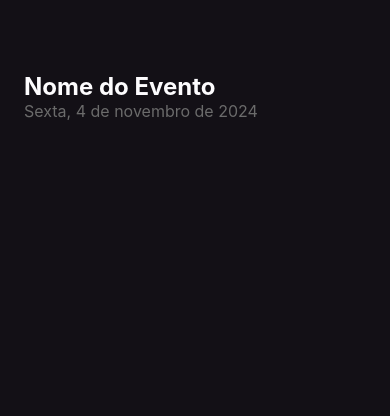
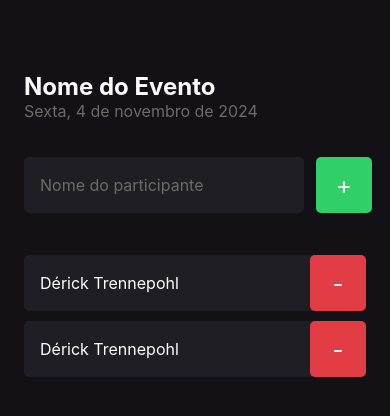
Before and after one commit to 6derick6/ImHere-App, a React Native app: screen / in a window 390 px wide. Shown: the top 416 px of the page. Built offline with nearby package versions, Linux system fonts and the light colour scheme.

Commit message:
Criando Componente Participante

```diff
--- a/App.tsx
+++ b/App.tsx
@@ -1,30 +1,8 @@
 import { Text, View, StyleSheet } from "react-native";
+import { Home } from "./src/screens/Home";
 
 export default function App(){
   return(
-    <View style={styles.container}>
-      <Text style={styles.eventName}>Nome do Evento</Text>
-      <Text style={styles.eventDate}>Sexta, 4 de novembro de 2024</Text>
-    </View>
+    <Home />
   )
 }
-
-const styles = StyleSheet.create({
-  container: {
-    flex: 1,
-    backgroundColor: '#131016',
-    padding: 24
-  },
-
-  eventName: {
-    color: '#FDFCFE',
-    fontSize: 24,
-    fontWeight: 'bold',
-    marginTop: 48
-  },
-
-  eventDate: {
-    color: '#6B6B6B',
-    fontSize: 16
-  }
-});
--- /dev/null
+++ b/src/components/Participant/index.tsx
@@ -0,0 +1,13 @@
+import { View, Text, TouchableOpacity } from "react-native";
+import { styles } from "./style";
+
+export function Participant(){
+  return(
+    <View style={styles.container}>
+      <Text style={styles.name}>Dérick Trennepohl</Text>
+      <TouchableOpacity style={styles.button}>
+          <Text style={styles.buttonText}>-</Text>
+        </TouchableOpacity>
+    </View>
+  )
+}
--- /dev/null
+++ b/src/components/Participant/style.ts
@@ -0,0 +1,33 @@
+import { StyleSheet } from "react-native";
+
+export const styles = StyleSheet.create({
+  container: {
+    width: '100%',
+    backgroundColor: '#1F1E25',
+    borderRadius: 5,
+    flexDirection: 'row',
+    alignItems: 'center',
+    marginBottom: 10
+  },
+
+  name: {
+    flex: 1,
+    fontSize: 16,
+    color: '#FFF',
+    marginLeft: 16,
+  },
+
+  buttonText: {
+    color: '#FFF',
+    fontSize: 24
+  },
+
+  button: {
+    width: 56,
+    height: 56,
+    borderRadius: 5,
+    backgroundColor: '#E23C44',
+    alignItems: 'center',
+    justifyContent: 'center'
+  },
+});
--- /dev/null
+++ b/src/screens/Home/index.tsx
@@ -0,0 +1,31 @@
+import { Text, View, TextInput, TouchableOpacity } from "react-native";
+import { styles } from './styles';
+
+import { Participant } from "../../components/Participant";
+
+export function Home(){
+  function handleParticipantAdd(){
+
+  }
+
+  return(
+    <View style={styles.container}>
+      <Text style={styles.eventName}>Nome do Evento</Text>
+      <Text style={styles.eventDate}>Sexta, 4 de novembro de 2024</Text>
+
+      <View style={styles.form}>
+        <TextInput
+          style={styles.input}
+          placeholder='Nome do participante'
+          placeholderTextColor='#6B6B6B'
+        />
+        <TouchableOpacity style={styles.button} onPress={handleParticipantAdd}>
+          <Text style={styles.buttonText}>+</Text>
+        </TouchableOpacity>
+      </View>
+
+      <Participant />
+      <Participant />
+    </View>
+  )
+}
--- /dev/null
+++ b/src/screens/Home/styles.ts
@@ -0,0 +1,53 @@
+import { StyleSheet } from "react-native";
+
+export const styles = StyleSheet.create({
+  container: {
+    flex: 1,
+    backgroundColor: '#131016',
+    padding: 24
+  },
+
+  eventName: {
+    color: '#FFF',
+    fontSize: 24,
+    fontWeight: 'bold',
+    marginTop: 48
+  },
+
+  eventDate: {
+    color: '#6B6B6B',
+    fontSize: 16
+  },
+
+  input: {
+    backgroundColor: '#1F1E25',
+    height: 56,
+    borderRadius: 5,
+    color: '#FFF',
+    padding: 16,
+    fontSize: 16,
+    flex: 1,
+    marginRight: 12
+  },
+
+  buttonText: {
+    color: '#FFF',
+    fontSize: 24
+  },
+
+  button: {
+    width: 56,
+    height: 56,
+    borderRadius: 5,
+    backgroundColor: '#31CF67',
+    alignItems: 'center',
+    justifyContent: 'center'
+  },
+
+  form: {
+    width: '100%',
+    flexDirection: 'row',
+    marginTop: 36,
+    marginBottom: 42
+  }
+});
```
